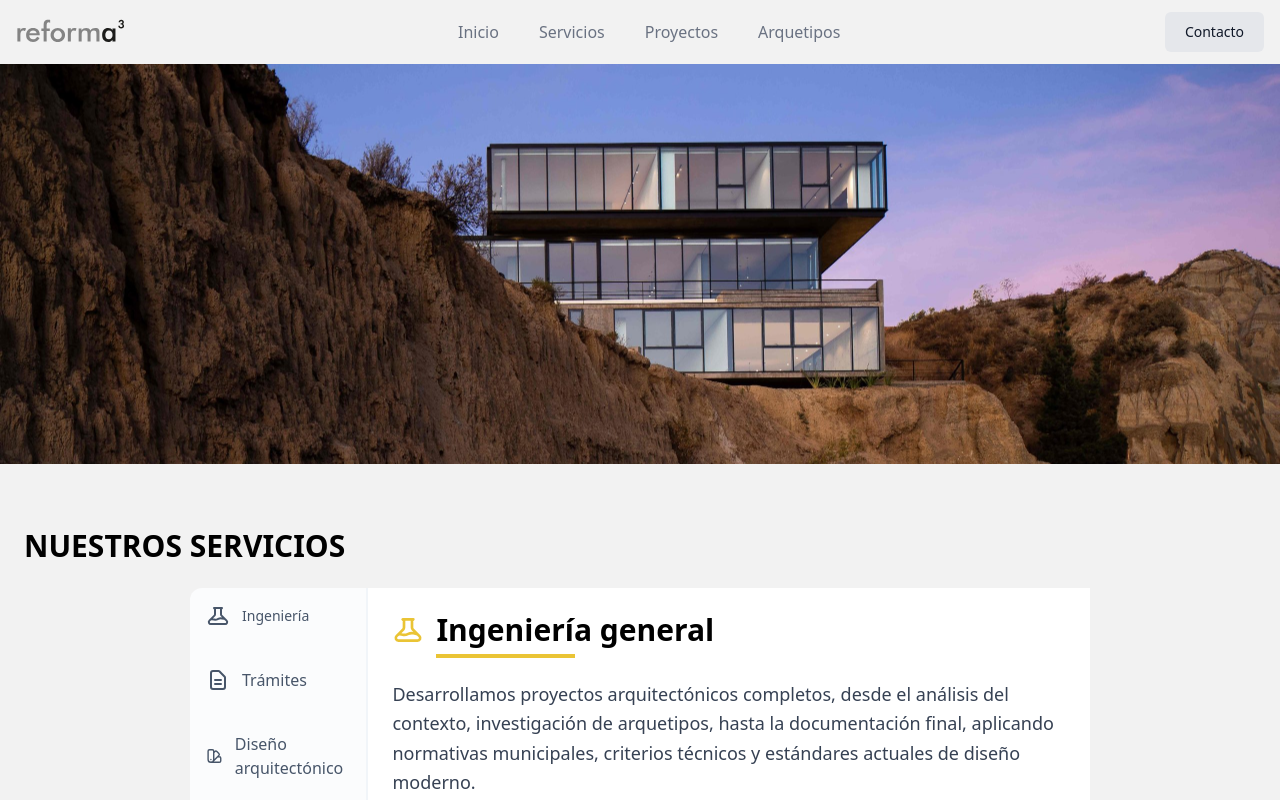
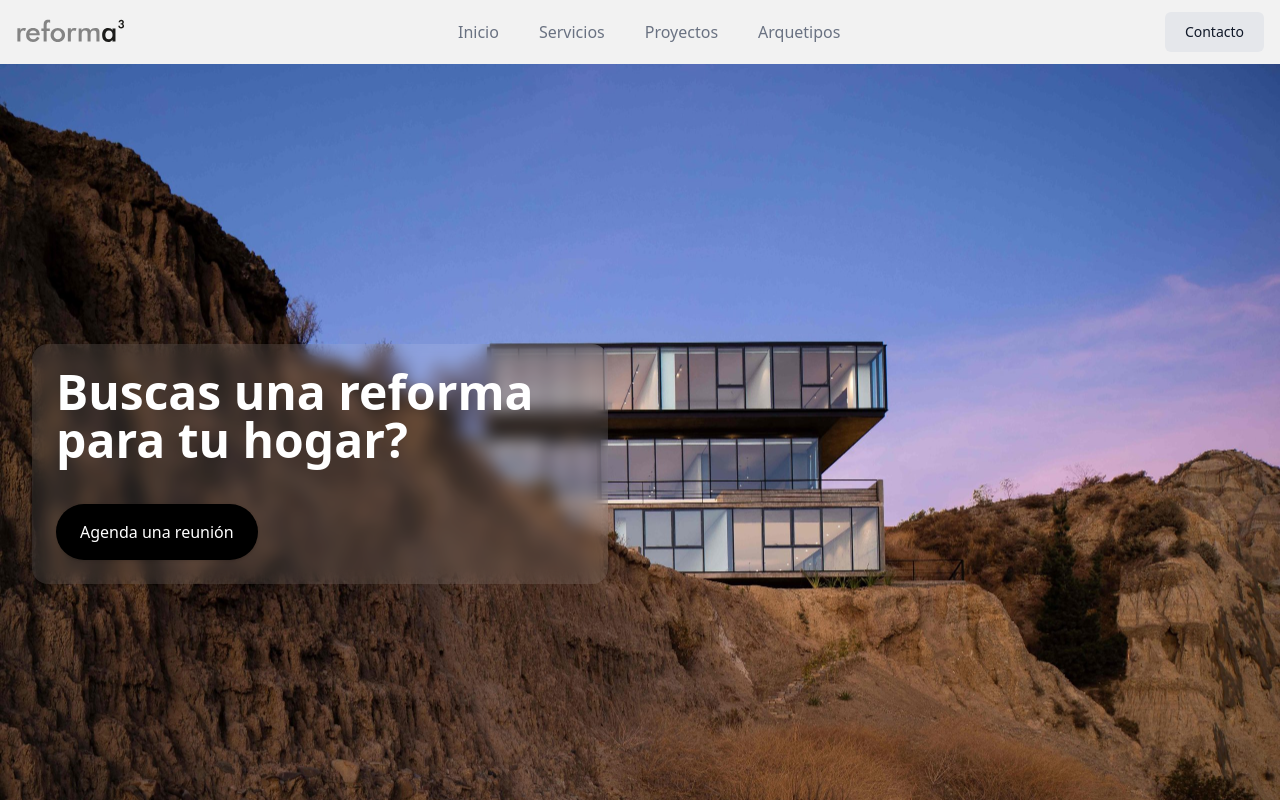
Before and after one commit to JhamilTaborga/reforma3, an Astro site: page / in a window 1280 px wide. Shown: the top 800 px of the page. Built offline with nearby package versions, Linux system fonts and the light colour scheme; Astro itself is replaced by a stand-in of ours.

```diff
--- a/src/components/Hero.astro
+++ b/src/components/Hero.astro
@@ -1,5 +1,21 @@
-<img
+
+<!-- <img
     alt=""
     src="../../hero-imgs/hero-casa-mirador-1.jpg"
-    class="h-2/4 w-full object-cover"
-  />
+    class="h-full w-full object-cover"
+  /> -->
+
+<div
+  class="relative p-4 md:p-8 h-screen bg-cover bg-center bg-no-repeat flex items-center justify-center md:justify-start"
+  style="background-image: url(../../hero-imgs/hero-casa-mirador-1.jpg);"
+>
+<!-- <div class="absolute inset-0 bg-black opacity-50"></div> -->
+  <!-- <div class="relative flex items-center justify-center h-full"> -->
+    <div class=" flex flex-col justify-between p-6 rounded-2xl bg-white/10 backdrop-blur-sm h-60 w-xs md:w-xl">
+      <h1 class="text-3xl md:text-5xl font-bold text-white">Buscas una reforma para tu hogar?</h1>
+      <button class="w-fit bg-black hover:bg-gray-800 text-white font-medium py-4 px-6 rounded-4xl transition-colors shadow-sm">
+        Agenda una reunión
+      </button>
+    </div>
+  <!-- </div> -->
+</div>
```
